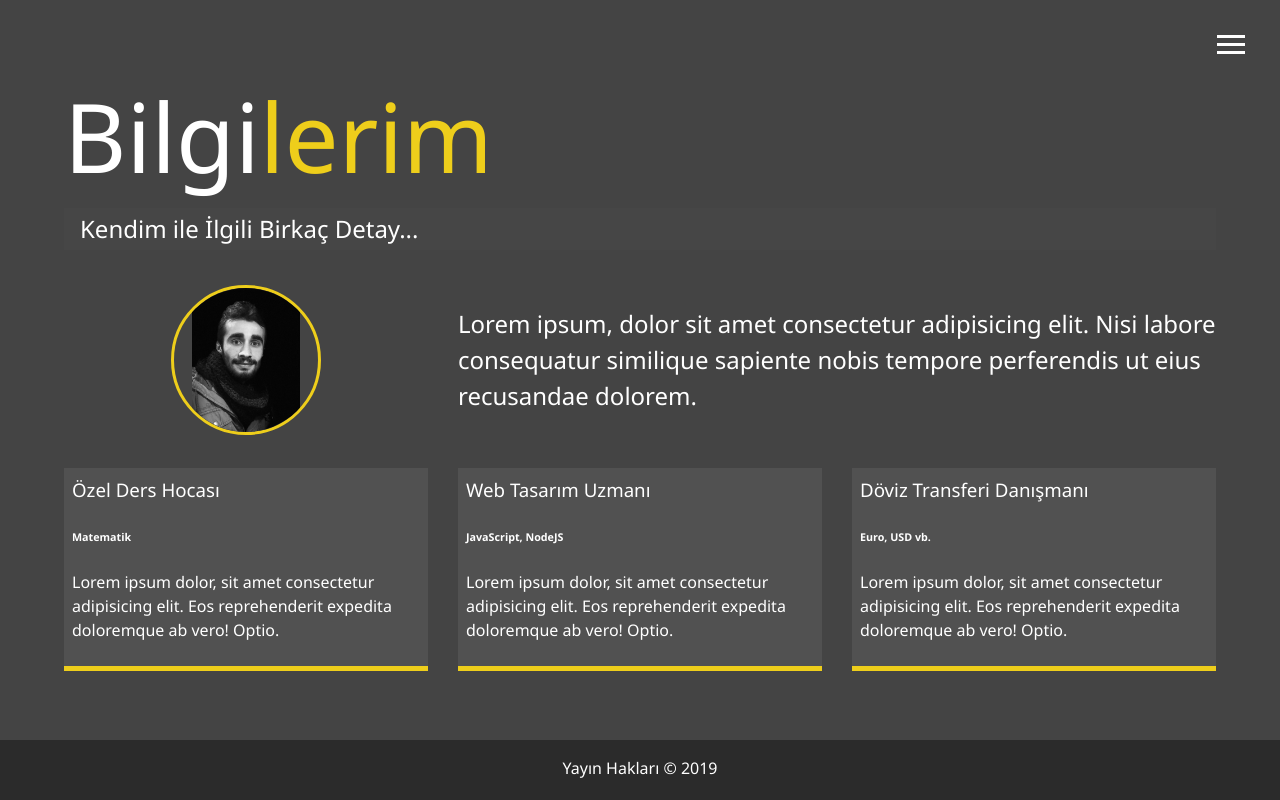
After one commit to appsius/portfolio, a PHP site: page /dist/about.html in a window 1280 px wide. The commit adds this page. Run offline with PHP 8.4, Linux system fonts and the light colour scheme; some libraries are stand-ins or nearby versions.

Commit message:
about page

```diff
--- /dev/null
+++ b/dist/about.html
@@ -0,0 +1,91 @@
+<!DOCTYPE html>
+<html lang="en">
+
+<head>
+    <meta charset="UTF-8">
+    <meta name="viewport" content="width=device-width, initial-scale=1.0">
+    <meta http-equiv="X-UA-Compatible" content="ie=edge">
+
+    <script src="https://kit.fontawesome.com/dac242960d.js"></script>
+
+    <link rel="stylesheet" href="css/main.css">
+    <title>About Me</title>
+</head>
+
+<body>
+    <header>
+        <div class="menu-btn">
+            <div class="btn-line"></div>
+            <div class="btn-line"></div>
+            <div class="btn-line"></div>
+        </div>
+
+        <nav class="menu">
+            <div class="menu-branding">
+                <div class="portrait"></div>
+            </div>
+            <ul class="menu-nav">
+                <li class="nav-item">
+                    <a href="/" class="nav-link">ANASAYFA</a>
+                </li>
+                <li class="nav-item current">
+                    <a href="about.html" class="nav-link">HAKKIMDA</a>
+                </li>
+                <li class="nav-item">
+                    <a href="work.html" class="nav-link">PROJELERİM</a>
+                </li>
+                <li class="nav-item">
+                    <a href="contact.html" class="nav-link">İLETİŞİM</a>
+                </li>
+            </ul>
+        </nav>
+    </header>
+
+    <main id="about">
+        <h1 class="lg-heading">
+            Bilgi<span class="text-secondary">lerim</span>
+        </h1>
+        <h2 class="sm-heading">
+            Kendim ile İlgili Birkaç Detay...
+        </h2>
+        <div class="about-info">
+            <img src="img/inur.jpg" alt="İlyas Üstünkaya" class="bio-image">
+
+            <div class="bio">
+                <p>Lorem ipsum, dolor sit amet consectetur adipisicing elit. Nisi labore consequatur similique sapiente
+                    nobis tempore perferendis ut eius recusandae dolorem.</p>
+            </div>
+
+            <div class="job job-1">
+                <h3>Özel Ders Hocası</h3>
+                <h6>Matematik</h6>
+                <p>Lorem ipsum dolor, sit amet consectetur adipisicing elit. Eos reprehenderit expedita doloremque ab
+                    vero! Optio.</p>
+            </div>
+
+            <div class="job job-2">
+                <h3>Web Tasarım Uzmanı</h3>
+                <h6>JavaScript, NodeJS</h6>
+                <p>Lorem ipsum dolor, sit amet consectetur adipisicing elit. Eos reprehenderit expedita doloremque ab
+                    vero! Optio.</p>
+            </div>
+
+            <div class="job job-3">
+                <h3>Döviz Transferi Danışmanı</h3>
+                <h6>Euro, USD vb.</h6>
+                <p>Lorem ipsum dolor, sit amet consectetur adipisicing elit. Eos reprehenderit expedita doloremque ab
+                    vero! Optio.</p>
+            </div>
+        </div>
+    </main>
+
+    <footer id="main-footer">
+        Yayın Hakları &copy; 2019
+    </footer>
+
+    <script src="js/main.js"></script>
+</body>
+
+</html>
+
+<!--<img src="images/icons/rose.png" alt="" class="image-fluid"> -->
--- a/dist/css/main.css
+++ b/dist/css/main.css
@@ -174,7 +143,8 @@ header {
   color: #eece1b; }
 
 main {
-  padding: 4rem; }
+  padding: 4rem;
+  min-height: calc(100vh - 60px); }
   main .icons {
     margin-top: 1rem; }
     main .icons a {
@@ -186,3 +156,76 @@ main {
     overflow: hidden; }
     main#home h1 {
       margin-top: 20vh; }
+
+.about-info {
+  display: grid;
+  grid-gap: 30px;
+  grid-template-areas: "bioimage bio bio"
+ "job1 job2 job3";
+  grid-template-columns: repeat(3, 1fr); }
+  .about-info .bio-image {
+    grid-area: bioimage;
+    margin: auto;
+    border-radius: 50%;
+    border: #eece1b 3px solid;
+    width: 150px;
+    height: 150px;
+    object-fit: contain; }
+  .about-info .bio {
+    grid-area: bio;
+    font-size: 1.5rem; }
+  .about-info .job-1 {
+    grid-area: job1; }
+  .about-info .job-2 {
+    grid-area: job2; }
+  .about-info .job-3 {
+    grid-area: job3; }
+  .about-info .job {
+    background: #515151;
+    padding: 0.5rem;
+    border-bottom: #eece1b 5px solid; }
+
+#main-footer {
+  text-align: center;
+  padding: 1rem;
+  background: #2b2b2b;
+  color: #fff;
+  height: 60px; }
+
+@media screen and (max-width: 768px) {
+  main {
+    align-items: center;
+    text-align: center; }
+    main .lg-heading {
+      line-height: 1;
+      margin-bottom: 2.5rem; }
+  ul.menu-nav,
+  div.menu-branding {
+    float: none;
+    width: 100%;
+    min-height: 0; }
+    ul.menu-nav.show,
+    div.menu-branding.show {
+      transform: translate3d(0, 0, 0); }
+  .menu-nav {
+    height: 65vh;
+    transform: translate3d(-100%, 0, 0);
+    font-size: 24px; }
+  .menu-branding {
+    height: 35vh;
+    transform: translate3d(100%, 0, 0); }
+    .menu-branding .portrait {
+      background: url("../img/inur.jpg") top/cover;
+      width: 150px;
+      height: 150px; }
+  .about-info {
+    grid-template-areas: "bioimage"
+ "bio"
+ "job1"
+ "job2"
+ "job3";
+    grid-template-columns: 1fr; } }
+
+@media screen and (max-width: 500px) {
+  main#home h1 {
+    margin-top: 10vh; } }
--- a/dist/index.html
+++ b/dist/index.html
@@ -29,13 +29,13 @@
                     <a href="/" class="nav-link">ANASAYFA</a>
                 </li>
                 <li class="nav-item">
-                    <a href="/about.html" class="nav-link">HAKKIMDA</a>
+                    <a href="about.html" class="nav-link">HAKKIMDA</a>
                 </li>
                 <li class="nav-item">
-                    <a href="/work.html" class="nav-link">PROJELERİM</a>
+                    <a href="work.html" class="nav-link">PROJELERİM</a>
                 </li>
                 <li class="nav-item">
-                    <a href="/contact.html" class="nav-link">İLETİŞİM</a>
+                    <a href="contact.html" class="nav-link">İLETİŞİM</a>
                 </li>
             </ul>
         </nav>
--- a/dist/index.php
+++ /dev/null
@@ -1 +0,0 @@
-<?php header( "Location: /index.html" ) ; ?>
--- a/scss/_menu.scss
+++ b/scss/_menu.scss
@@ -12,7 +12,7 @@
         width: 28px;
         height: 3px;
         margin: 0 0 5px 0;
-        background: #fff;
+        background: set-text-color($primary-color);
         @include easeOut;
     }
 
@@ -119,7 +119,7 @@
         text-transform: uppercase;
         padding: 1rem 0;
         font-weight: 300;
-        color: #fff;
+        color: set-text-color($primary-color);
         text-decoration: none;
         @include easeOut;
 
--- a/scss/_mobile.scss
+++ b/scss/_mobile.scss
@@ -47,6 +47,17 @@
             height: 150px;
         }
     }
+
+    .about-info {
+        grid-template-areas:
+        "bioimage"
+        "bio"
+        "job1"
+        "job2"
+        "job3";
+
+        grid-template-columns: 1fr;
+    }
 }
 
 //Smartphones
--- a/scss/main.scss
+++ b/scss/main.scss
@@ -1,6 +1,5 @@
 @import "config";
 @import "menu";
-@import "mobile";
 
 
 * {
@@ -52,6 +51,8 @@ header {
 
 main {
     padding: 4rem;
+    // height: 100%;
+    min-height: calc(100vh - 60px);
 
     .icons {
         margin-top: 1rem;
@@ -73,3 +74,58 @@ main {
         }
     }
 }
+
+.about-info {
+    display: grid;
+    grid-gap: 30px;
+    grid-template-areas:
+        "bioimage bio bio"
+        "job1 job2 job3";
+    grid-template-columns: repeat(3, 1fr);
+
+
+    .bio-image {
+        grid-area: bioimage;
+        margin: auto;
+        border-radius: 50%;
+        border: $secondary-color 3px solid;
+        width: 150px;
+        height: 150px;
+        object-fit: contain;
+    }
+
+    .bio {
+        grid-area: bio;
+        font-size: 1.5rem;
+    }
+
+    .job-1 {
+        grid-area: job1
+    }
+
+    .job-2 {
+        grid-area: job2
+    }
+
+    .job-3 {
+        grid-area: job3
+    }
+
+    .job {
+        background: lighten($primary-color, 5);
+        padding: 0.5rem;
+        border-bottom: $secondary-color 5px solid;
+    }
+}
+
+#main-footer {
+    text-align: center;
+    padding: 1rem;
+    background: darken($primary-color, 10);
+    color: set-text-color($primary-color);
+    height: 60px;
+}
+
+
+
+@import "mobile";
```
Also changed, not shown: other parts of dist/css/main.css (+0 -31 lines).
